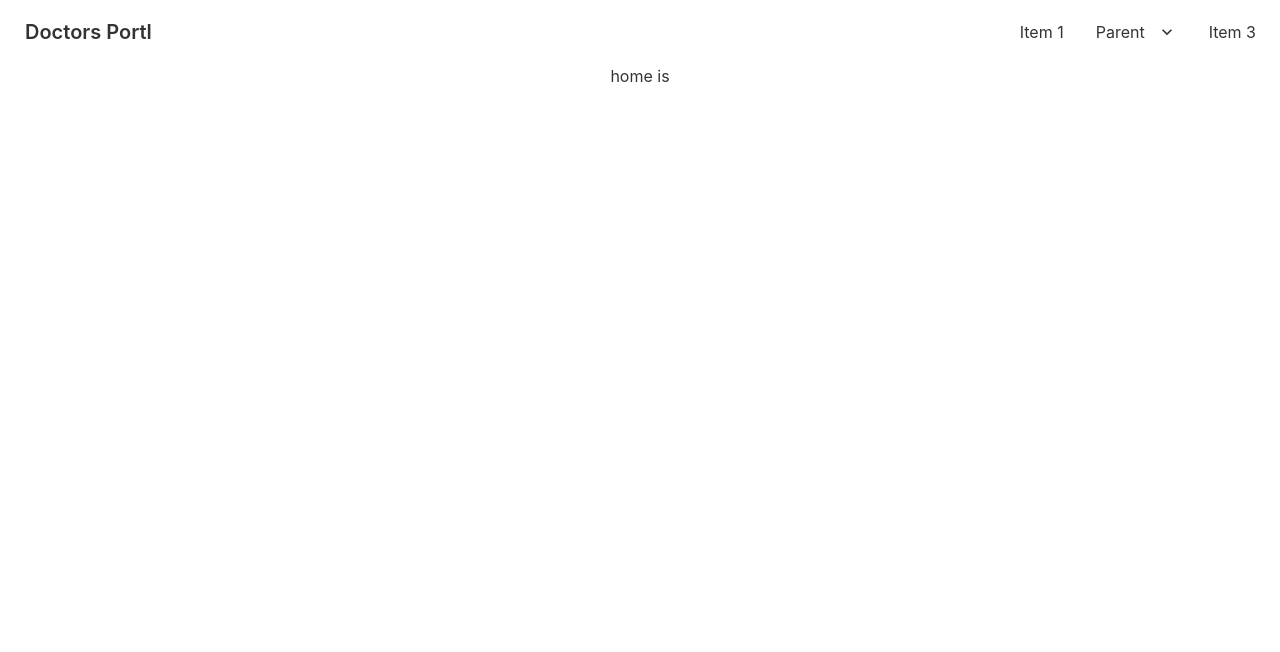
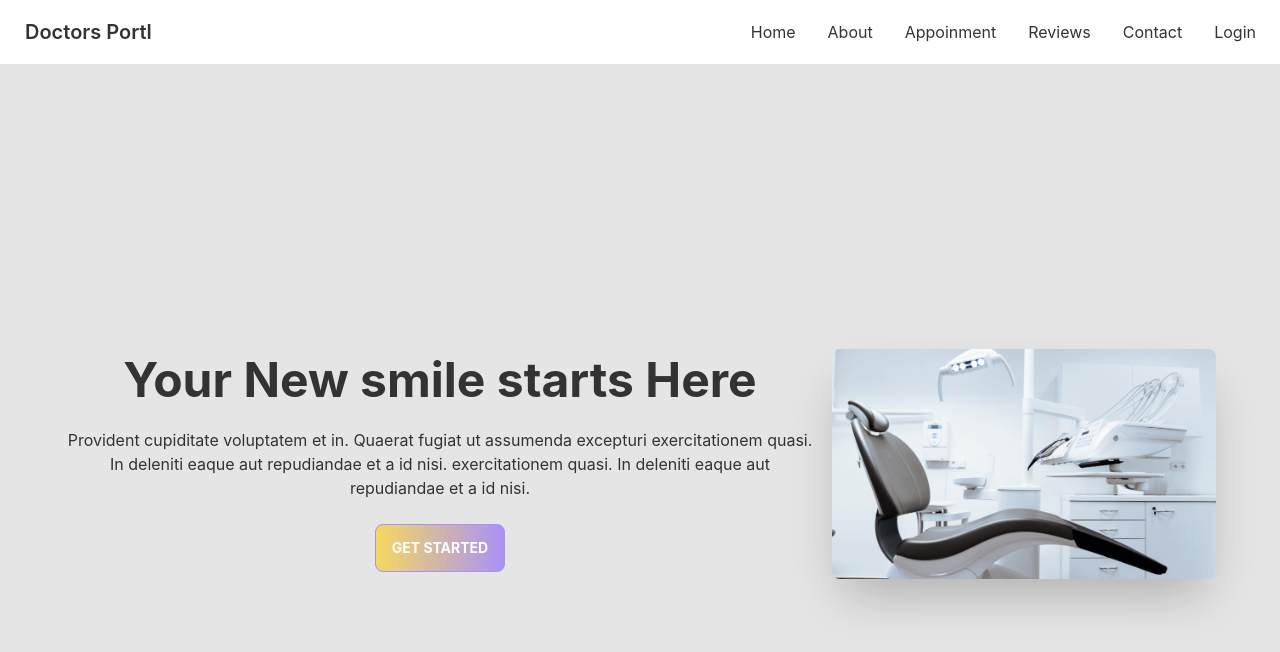
Before and after one commit to Shahin093/Milestone-12-Final-project-doctors-portal-cline, a React (Create React App) app: page / in a window 1280 px wide. Shown: the top 652 px of the page. Built offline with nearby package versions, Linux system fonts and the light colour scheme.

Commit message:
banner part completing

```diff
--- a/src/App.js
+++ b/src/App.js
@@ -2,6 +2,7 @@
 import './App.css';
 import About from './Pages/About/About';
 import Home from './Pages/Home/Home';
+import Login from './Pages/Login/Login';
 import Navbar from './Pages/Shared/Navbar';
 
 function App() {
@@ -12,6 +13,8 @@
         <Route path='/' element={<Home></Home>}></Route>
         <Route path='/home' element={<Home></Home>}></Route>
         <Route path='/about' element={<About></About>}></Route>
+        <Route path='/login' element={<Login></Login>}></Route>
+        {/* <Route path='*' ></Route> */}
       </Routes>
     </div>
   );
--- /dev/null
+++ b/src/Pages/Home/Banner.js
@@ -0,0 +1,20 @@
+import React from 'react';
+import chair from '../../assets/images/chair.png'
+const Banner = () => {
+    return (
+
+        <div className="hero min-h-screen px-12">
+            <div className="hero-content flex-col lg:flex-row-reverse">
+                <img src={chair} className="max-w-sm rounded-lg shadow-2xl" />
+                <div>
+                    <h1 className="text-5xl font-bold">Your New smile starts Here</h1>
+                    <p className="py-6">Provident cupiditate voluptatem et in. Quaerat fugiat ut assumenda excepturi exercitationem quasi. In deleniti eaque aut repudiandae et a id nisi. exercitationem quasi. In deleniti eaque aut repudiandae et a id nisi.</p>
+                    <button className="btn btn-primary uppercase text-white font-bold bg-gradient-to-r from-secondary to-primary">Get Started</button>
+                </div>
+            </div>
+        </div>
+
+    );
+};
+
+export default Banner;
--- a/src/Pages/Home/Home.js
+++ b/src/Pages/Home/Home.js
@@ -1,9 +1,11 @@
 import React from 'react';
+import Banner from './Banner';
 
 const Home = () => {
     return (
         <div>
-            <h2>home is </h2>
+            <Banner></Banner>
+
         </div>
     );
 };
--- /dev/null
+++ b/src/Pages/Login/Login.js
@@ -0,0 +1,11 @@
+import React from 'react';
+
+const Login = () => {
+    return (
+        <div>
+            <h2>Please Login..</h2>
+        </div>
+    );
+};
+
+export default Login;
--- a/src/Pages/Shared/Navbar.js
+++ b/src/Pages/Shared/Navbar.js
@@ -1,6 +1,19 @@
 import React from 'react';
+import { Link } from 'react-router-dom';
 
 const Navbar = () => {
+    const menuItems =
+        //niser dike cursor niye jawar jnno :  kothao carsor rekhe ( ctrl+alt)+downArrow .
+        // kono words er right aa jawar jnno : (ctrl+rightArrow)
+
+        <>
+            <li><Link to='/'>Home</Link></li>
+            <li><Link to='/about'>About</Link></li>
+            <li><Link to='/appoinment'>Appoinment</Link></li>
+            <li><Link to='/reviews'>Reviews</Link></li>
+            <li><Link to='/contact'>Contact</Link></li>
+            <li><Link to='/login'>Login</Link></li>
+        </>
     return (
         <div class="navbar bg-base-100">
             <div class="navbar-start">
@@ -9,36 +22,14 @@
                         <svg xmlns="http://www.w3.org/2000/svg" class="h-5 w-5" fill="none" viewBox="0 0 24 24" stroke="currentColor"><path stroke-linecap="round" stroke-linejoin="round" stroke-width="2" d="M4 6h16M4 12h8m-8 6h16" /></svg>
                     </label>
                     <ul tabindex="0" class="menu menu-compact dropdown-content mt-3 p-2 shadow bg-base-100 rounded-box w-52">
-                        <li><a>Item 1</a></li>
-                        <li tabindex="0">
-                            <a class="justify-between">
-                                Parent
-                                <svg class="fill-current" xmlns="http://www.w3.org/2000/svg" width="24" height="24" viewBox="0 0 24 24"><path d="M8.59,16.58L13.17,12L8.59,7.41L10,6L16,12L10,18L8.59,16.58Z" /></svg>
-                            </a>
-                            <ul class="p-2">
-                                <li><a>Submenu 1</a></li>
-                                <li><a>Submenu 2</a></li>
-                            </ul>
-                        </li>
-                        <li><a>Item 3</a></li>
+                        {menuItems}
                     </ul>
                 </div>
                 <a class="btn btn-ghost normal-case text-xl">Doctors Portl</a>
             </div>
             <div class="navbar-end hidden lg:flex">
                 <ul class="menu menu-horizontal p-0">
-                    <li><a>Item 1</a></li>
-                    <li tabindex="0">
-                        <a>
-                            Parent
-                            <svg class="fill-current" xmlns="http://www.w3.org/2000/svg" width="20" height="20" viewBox="0 0 24 24"><path d="M7.41,8.58L12,13.17L16.59,8.58L18,10L12,16L6,10L7.41,8.58Z" /></svg>
-                        </a>
-                        <ul class="p-2">
-                            <li><a>Submenu 1</a></li>
-                            <li><a>Submenu 2</a></li>
-                        </ul>
-                    </li>
-                    <li><a>Item 3</a></li>
+                    {menuItems}
                 </ul>
             </div>
             {/* <div class="navbar-end">
--- a/src/index.css
+++ b/src/index.css
@@ -9,6 +9,7 @@
     sans-serif;
   -webkit-font-smoothing: antialiased;
   -moz-osx-font-smoothing: grayscale;
+  background: #e5e5e5
 }
 
 code {
```
